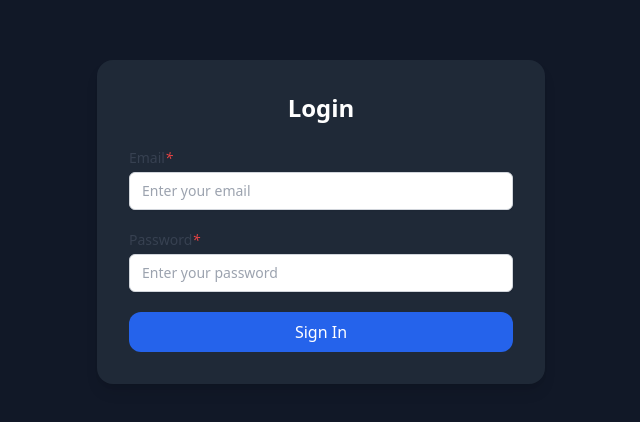
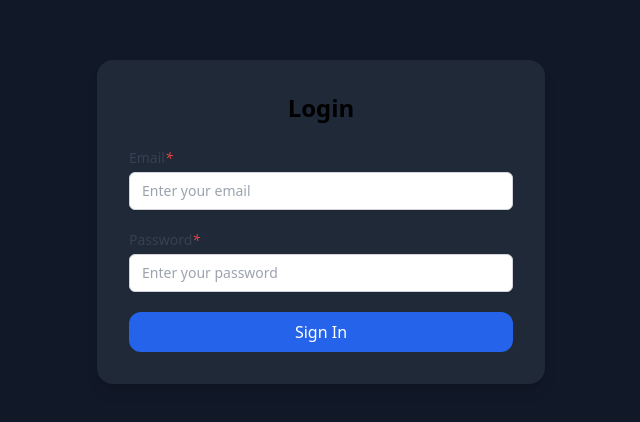
Before and after one commit to JKCHacking/rsvp_app, a Next.js app in the folder frontend/: page /login in a window 1280 px wide. Shown: the part 178-600 px from the top of the page, without its empty margins (319-959 px from the left). Built offline with nearby package versions, Linux system fonts and the light colour scheme.

Commit message:
changed the text to black in login page

```diff
--- a/frontend/app/login/page.tsx
+++ b/frontend/app/login/page.tsx
@@ -29,7 +29,7 @@
     }
 
     return (
-        <div className="min-h-screen flex items-center justify-center bg-gray-900 p-4 text-white">
+        <div className="min-h-screen flex items-center justify-center bg-gray-900 p-4">
         <div className="bg-gray-800 p-8 rounded-2xl shadow-lg w-full max-w-md">
             <h2 className="text-2xl font-bold text-center mb-6">Login</h2>
             <form className="space-y-5" onSubmit={handleLogin}>
```
